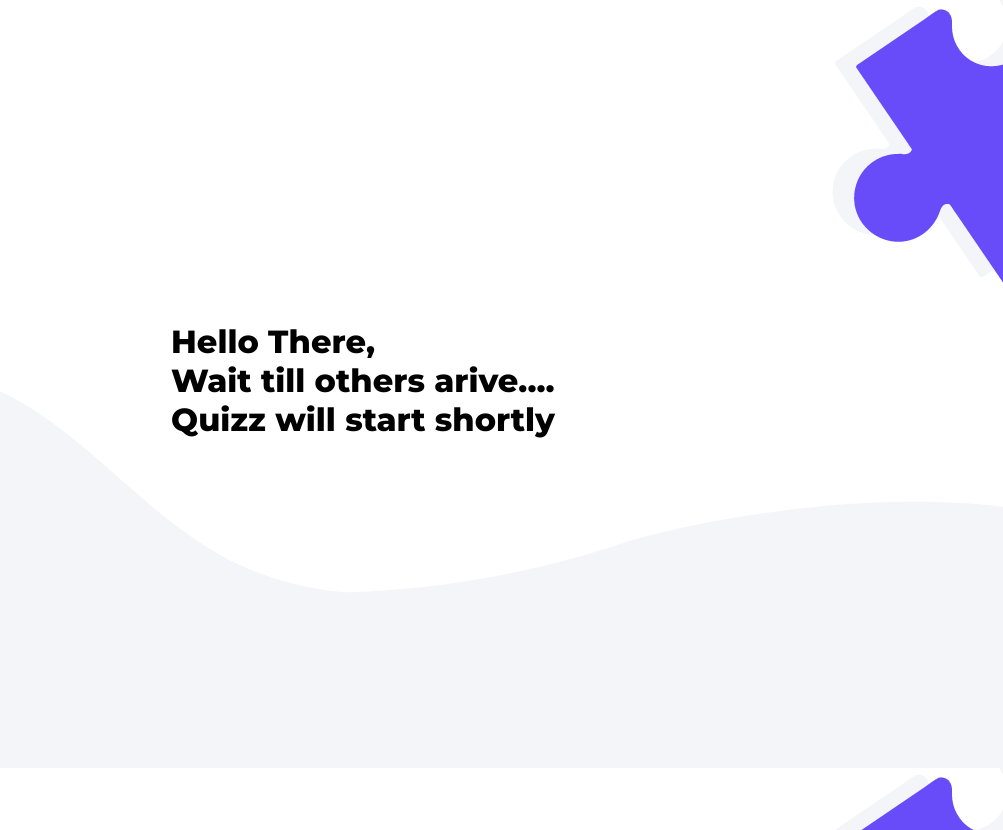
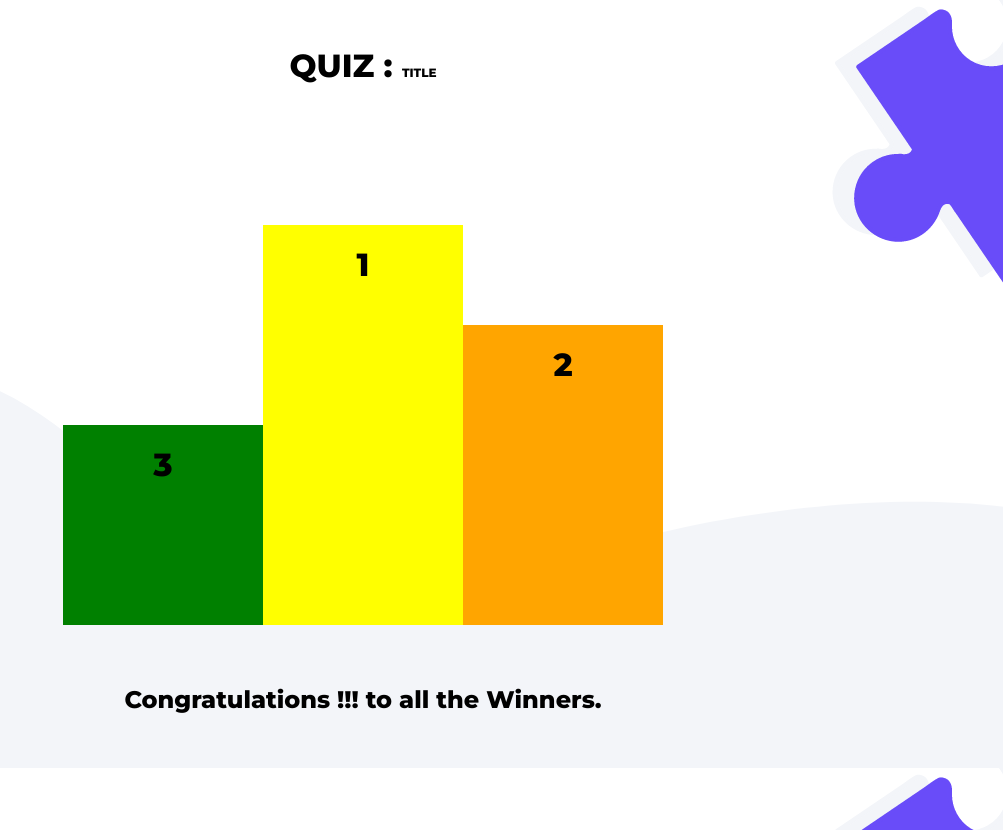
Before and after one commit to mlsacbvp/quiz-webapp-client, a React app: page / in a window 1280 px wide. Shown: the whole page, without its empty margins (277-1280 px from the left). Built offline with nearby package versions, Linux system fonts and the light colour scheme.

Commit message:
Added Result Page

```diff
--- a/src/App.js
+++ b/src/App.js
@@ -2,9 +2,10 @@ import "./App.css";
 import "./global.css";
 import SignUp from "./pages/SignUp/SignUp";
 import Waiting from "./pages/Waiting/Waiting";
+import Result from "./pages/Result/Result"
 
 function App() {
-    return(<Waiting/>);
+    return(<Result/>);
 }
 
 export default App;
--- /dev/null
+++ b/src/components/Quiztitle.css
@@ -0,0 +1,9 @@
+* {
+    padding: 0%;
+    margin: 0%;
+}
+
+h1{
+    text-align: center;
+    padding-bottom: 60px;
+}
--- /dev/null
+++ b/src/components/Quiztitle.js
@@ -0,0 +1,10 @@
+import React from "react";
+import "./Quiztitle.css";
+
+function Quiztitle() {
+    return (
+        <h1>QUIZ : <span>TITLE</span></h1>
+    );
+}
+
+export default Quiztitle;
--- /dev/null
+++ b/src/components/Winners.css
@@ -0,0 +1,55 @@
+* {
+    padding: 0%;
+    margin: 0%;
+}
+
+body {
+    /* background-image: ; */
+}
+
+.division{
+    margin-top: 20px;
+}
+
+.ranks{
+    margin-top: 80px;
+    display: flex;
+    align-self: flex-end;
+}
+
+.position{
+    display: flex;
+    align-self: flex-end;
+}
+
+.position1{
+    background-color: yellow;
+    width: 200px;
+    height: 400px;
+}
+.position1:hover{
+    background-color: rgb(202, 202, 0);
+    border: 1px black solid;
+}
+.position2{
+    background-color: orange;
+    width: 200px;
+    height: 300px;
+}
+.position2:hover{
+    background-color: rgb(199, 129, 0);
+    border: 1px black solid;
+}
+.position3{
+    background-color: green;
+    width: 200px;
+    height: 200px;
+}
+.position3:hover{
+    background-color: rgb(0, 82, 0);
+    border: 1px black solid;
+}
+
+.congo{
+    margin-top: 60px;
+}
--- /dev/null
+++ b/src/components/Winners.js
@@ -0,0 +1,23 @@
+import React from "react";
+import "./Winners.css";
+
+function Winners() {
+    return (
+        <div>
+            <div className="ranks">
+                <div className="position">
+                    <div className="position3"><h1 className="division">3</h1></div>
+                </div>
+                <div className="position">
+                    <div className="position1"><h1 className="division">1</h1></div>
+                </div>
+                <div className="position">
+                    <div className="position2"><h1 className="division">2</h1></div>
+                </div>
+            </div>
+            <h2 className="congo">Congratulations !!! to all the Winners.</h2>
+        </div>
+    );
+}
+
+export default Winners;
--- /dev/null
+++ b/src/pages/Result/Result.js
@@ -0,0 +1,15 @@
+import React from "react";
+import Quiztitle from "../../components/Quiztitle"
+import Winners from "../../components/Winners"
+import "./Result.css";
+
+function Result() {
+    return (
+        <div>
+            <Quiztitle />
+            <Winners />
+        </div>
+    );
+}
+
+export default Result;
```
Also changed, not shown: src/pages/Result/Result.css (added).
